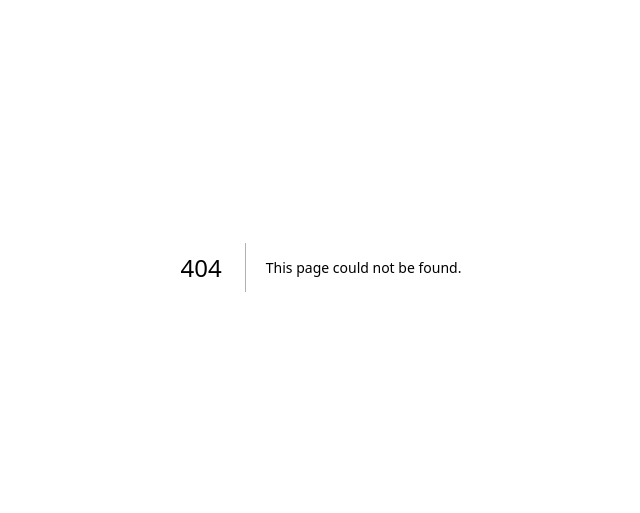
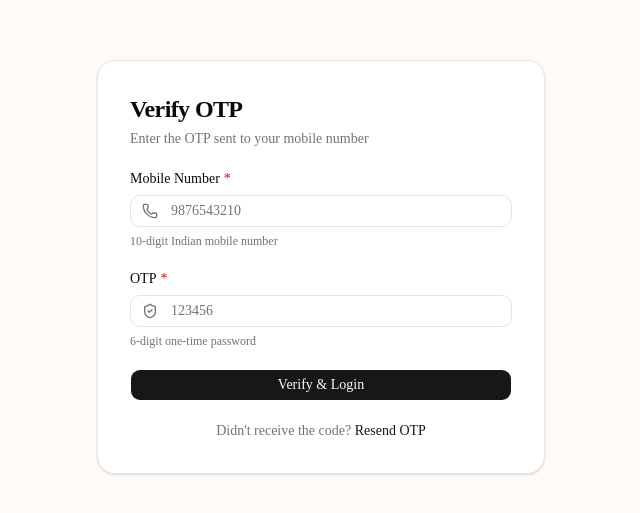
Before and after one commit to Ishwar8264/nikharta-roop, a Next.js app: page /signin/verify-signin-otp in a window 1280 px wide. Before the commit this address had no page. Shown: the part 133-646 px from the top of the page, without its empty margins (319-959 px from the left). Built offline with nearby package versions, Linux system fonts and the light colour scheme.

Commit message:
add verify otp

```diff
--- /dev/null
+++ b/app/(auth)/signin/verify-signin-otp/page.tsx
@@ -0,0 +1,12 @@
+import { VerifySignInForm } from "@/components/auth/otp/signin/form";
+import React from "react";
+
+const VerifySignInPage = () => {
+  return (
+    <div className="min-h-screen flex items-center justify-center p-4">
+      <VerifySignInForm />
+    </div>
+  );
+};
+
+export default VerifySignInPage;
--- /dev/null
+++ b/components/auth/otp/signin/form.tsx
@@ -0,0 +1,65 @@
+"use client";
+
+import * as React from "react";
+import { Phone, ShieldCheck } from "lucide-react";
+import { InputField } from "@/components/ui/shared/input/generic-input";
+import { Button } from "@/components/ui/button";
+
+const VerifySignInForm = () => {
+  return (
+    <form
+      onSubmit={(e) => e.preventDefault()}
+      className="w-full max-w-md space-y-5 rounded-2xl border border-gray-200 bg-white p-8 shadow-sm"
+    >
+      {/* Header */}
+      <div className="space-y-1">
+        <h2 className="text-2xl font-semibold tracking-tight">Verify OTP</h2>
+        <p className="text-sm text-muted-foreground">
+          Enter the OTP sent to your mobile number
+        </p>
+      </div>
+
+      {/* ── Mobile ── */}
+      <InputField
+        label="Mobile Number"
+        placeholder="9876543210"
+        type="tel"
+        autoComplete="tel"
+        required
+        leftIcon={<Phone className="h-4 w-4" />}
+        helperText="10-digit Indian mobile number"
+      />
+
+      {/* ── OTP ── */}
+      <InputField
+        label="OTP"
+        placeholder="123456"
+        type="text"
+        inputMode="numeric"
+        required
+        leftIcon={<ShieldCheck className="h-4 w-4" />}
+        helperText="6-digit one-time password"
+      />
+
+      {/* ── Submit ── */}
+      <Button type="submit" className="w-full">
+        Verify & Login
+      </Button>
+
+      {/* ── Resend OTP ── */}
+      <p className="text-center text-sm text-muted-foreground">
+        Didn&apos;t receive the code?{" "}
+        <button
+          type="button"
+          className="font-medium text-primary underline-offset-4 hover:underline"
+        >
+          Resend OTP
+        </button>
+      </p>
+    </form>
+  );
+};
+
+VerifySignInForm.displayName = "VerifySignInForm ";
+
+export { VerifySignInForm };
```
